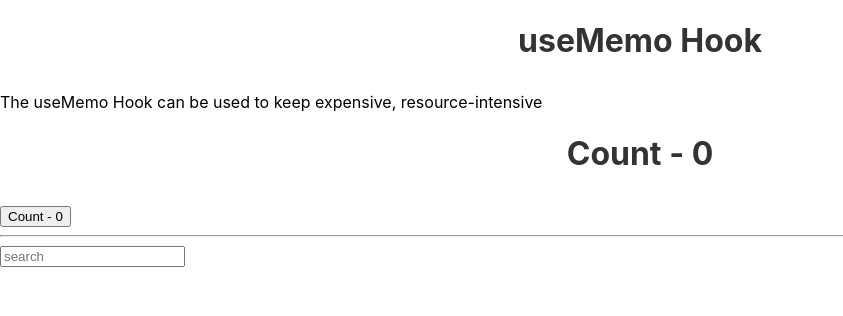
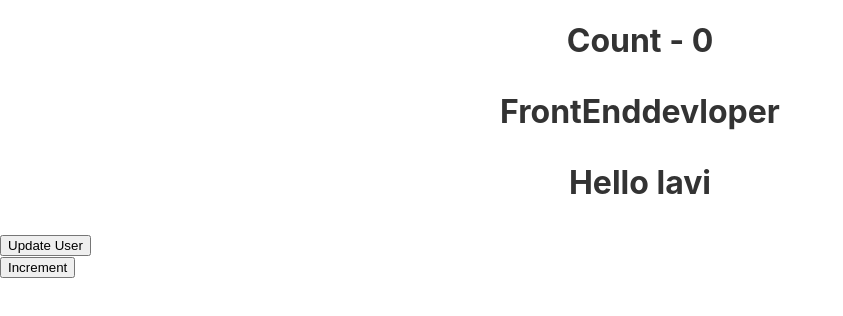
Before and after one commit to LAVIRASTOGI/ReactTutorial, a React (Create React App) app in the folder myapp/: page / in a window 1280 px wide. Shown: the top 316 px of the page, without its empty margins (0-843 px from the left). Built offline with nearby package versions, Linux system fonts and the light colour scheme.

Commit message:
React.memo

```diff
--- a/myapp/src/App.js
+++ b/myapp/src/App.js
@@ -24,6 +24,7 @@ import AuthContextProvider from "./ReactHooks/AuthenticationContext";
 import CustomHookExample from "./ReactHooks/CustomHook/CustomHookExample";
 import Example from "./ReactHooks/useCallbackHook/Example";
 import ExampleuseMemo from "./ReactHooks/useMemoHook/ExampleuseMemo";
+import ReactMemoExample from "./ReactHooks/ReactMemo/ReactMemoExample";
 
 export default function App() {
   let [age, setAge] = useState(30);
@@ -120,7 +121,10 @@ export default function App() {
       {/* <Example /> */}
 
       {/* useMemo */}
-      <ExampleuseMemo />
+      {/* <ExampleuseMemo /> */}
+
+      {/* Recat.memo - prevent rerendering */}
+      <ReactMemoExample />
     </div>
   );
 }
--- /dev/null
+++ b/myapp/src/ReactHooks/ReactMemo/ChildComponent.jsx
@@ -0,0 +1,26 @@
+import React from "react";
+
+// react memo doest shallow comparsion and chaeck prev and next props are same
+
+//here function if we dont use usecallback a new reference is passes
+// object same value but reference is different and it does shallow copy
+// create
+const ChildComponent = React.memo(
+  ({ title, user, updateUser }) => {
+    console.log("ChildComponent rendered");
+    return (
+      <div>
+        <h1>{title}</h1>
+        <h1>Hello {user?.name}</h1>
+        <button onClick={updateUser}>Update User</button>
+      </div>
+    );
+  },
+  (prevProps, nextProps) => {
+    if (prevProps.user.name === nextProps.user.name) {
+      return true;
+    }
+    return false;
+  }
+);
+export default ChildComponent;
--- /dev/null
+++ b/myapp/src/ReactHooks/ReactMemo/ReactMemoExample.jsx
@@ -0,0 +1,26 @@
+import React, { useCallback, useState } from "react";
+import ChildComponent from "./ChildComponent";
+
+function ReactMemoExample() {
+  console.log("ParentComponent rendered");
+  const [count, setCount] = useState(0);
+  const [user, setUser] = useState({
+    name: "lavi",
+    age: 30,
+  });
+
+  const updateUser = useCallback(() => setUser({ name: "lavi", age: 30 }), []);
+  return (
+    <>
+      <h1>Count - {count}</h1>
+      <ChildComponent
+        user={user}
+        updateUser={updateUser}
+        title="FrontEnddevloper"
+      />
+      <button onClick={() => setCount(count + 1)}>Increment</button>
+    </>
+  );
+}
+
+export default ReactMemoExample;
```
